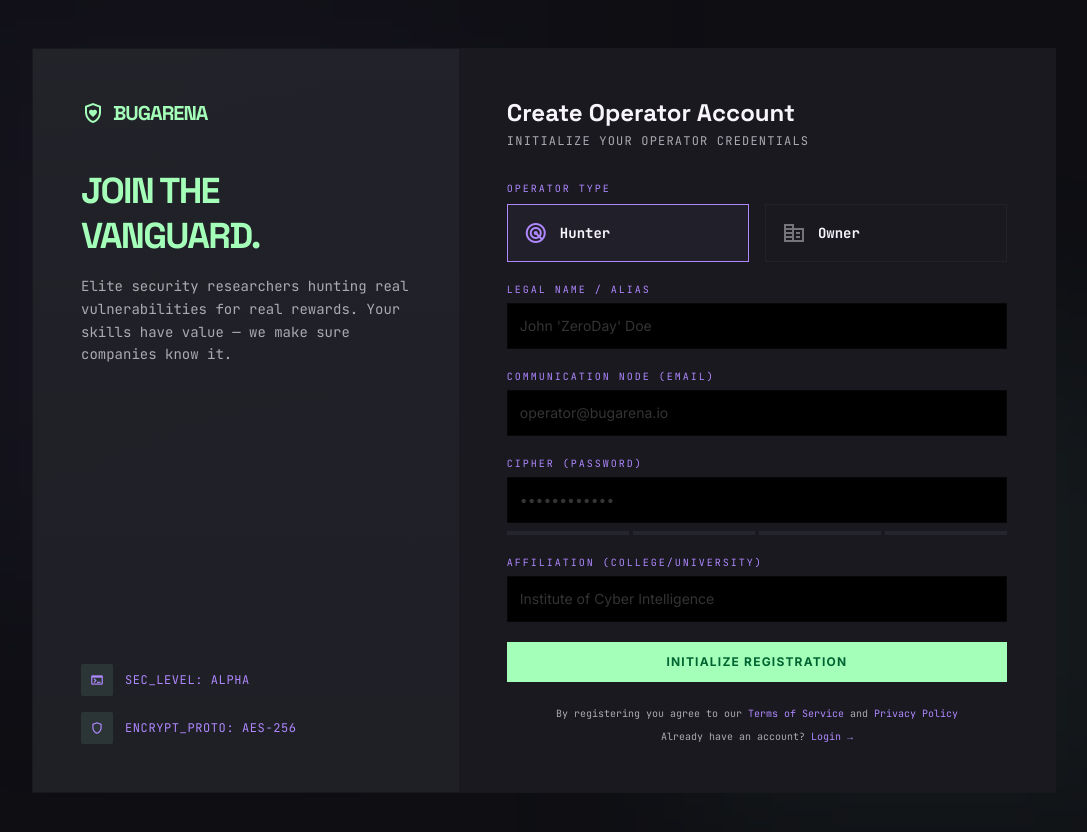
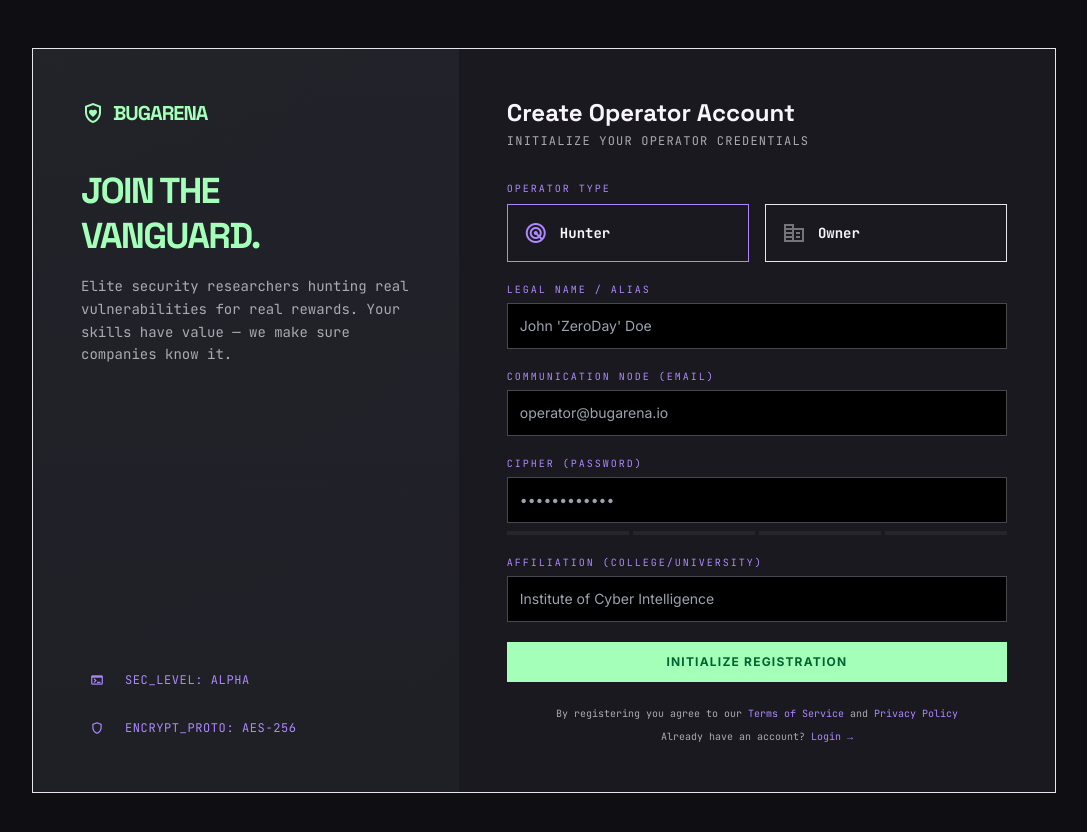
Before and after one commit to ramanverse/BugArena, a React (Vite) app in the folder bugarena-frontend/: page /register in a window 1280 px wide. Shown: the top 832 px of the page, without its empty margins (96-1183 px from the left). Built offline with nearby package versions, Linux system fonts and the light colour scheme; no server answers.

Commit message:
feat(theme): implement persistent multi-theme and color accent engine

```diff
--- /dev/null
+++ b/bugarena-frontend/src/hooks/useTheme.js
@@ -0,0 +1,25 @@
+import { useEffect } from 'react'
+import useThemeStore from '../stores/themeStore'
+
+export function useTheme() {
+  const { mode, accent, setMode, setAccent } = useThemeStore()
+
+  useEffect(() => {
+    const root = document.documentElement
+
+    // Manage light/dark class
+    if (mode === 'light') {
+      root.classList.add('light')
+    } else {
+      root.classList.remove('light')
+    }
+
+    // Manage accent class
+    root.classList.remove('accent-emerald', 'accent-sapphire', 'accent-amethyst', 'accent-amber')
+    if (accent && accent !== 'emerald') {
+      root.classList.add(`accent-${accent}`)
+    }
+  }, [mode, accent])
+
+  return { mode, accent, setMode, setAccent }
+}
--- a/bugarena-frontend/src/index.css
+++ b/bugarena-frontend/src/index.css
@@ -8,14 +8,112 @@
     --secondary-rgb: 175, 136, 255;
     --tertiary-rgb: 105, 156, 255;
     --error-rgb: 255, 113, 108;
+
+    /* Theme colors defaults (Dark Theme) */
+    --color-primary: #a4ffb9;
+    --color-primary-dim: #00ed7e;
+    --color-primary-fixed: #00fd87;
+    --color-primary-container: #00fd87;
+    --color-on-primary: #006532;
+    --color-on-primary-fixed: #004621;
+    --color-on-primary-container: #005b2c;
+    --color-on-primary-fixed-variant: #006632;
+
+    --color-secondary: #af88ff;
+    --color-secondary-dim: #8a4cfc;
+    --color-secondary-container: #6001d1;
+    --color-secondary-fixed: #dcc9ff;
+    --color-secondary-fixed-dim: #d0b8ff;
+    --color-on-secondary: #2b0065;
+    --color-on-secondary-container: #e1d0ff;
+    --color-on-secondary-fixed: #430097;
+    --color-on-secondary-fixed-variant: #6514d6;
+
+    --color-tertiary: #699cff;
+    --color-tertiary-dim: #699cff;
+    --color-tertiary-fixed: #8ab0ff;
+    --color-tertiary-fixed-dim: #73a2ff;
+    --color-tertiary-container: #4388fd;
+    --color-on-tertiary: #001e4a;
+    --color-on-tertiary-container: #000311;
+    --color-on-tertiary-fixed: #00163b;
+    --color-on-tertiary-fixed-variant: #00377b;
+
+    --color-background: #0e0e13;
+    --color-surface: #0e0e13;
+    --color-surface-dim: #0e0e13;
+    --color-surface-variant: #25252d;
+    --color-surface-lowest: #000000;
+    --color-surface-low: #131319;
+    --color-surface-container: #19191f;
+    --color-surface-high: #1f1f26;
+    --color-surface-highest: #25252d;
+    --color-on-surface: #f9f5fd;
+    --color-on-surface-variant: #acaab1;
+    --color-on-background: #f9f5fd;
+    --color-outline: #76747b;
+    --color-outline-variant: #48474d;
+  }
+
+  /* Light Theme Class Override */
+  .light {
+    --color-background: #f9f5fd;
+    --color-surface: #ffffff;
+    --color-surface-dim: #f1edf7;
+    --color-surface-variant: #ece7f2;
+    --color-surface-lowest: #ffffff;
+    --color-surface-low: #f5f0fb;
+    --color-surface-container: #ece7f2;
+    --color-surface-high: #e4def0;
+    --color-surface-highest: #dbd4e8;
+    --color-on-surface: #0e0e13;
+    --color-on-surface-variant: #55545b;
+    --color-on-background: #0e0e13;
+    --color-outline: #76747b;
+    --color-outline-variant: #c5c2cc;
+  }
+
+  /* Accent Theme Class Overrides */
+  .accent-sapphire {
+    --color-primary: #699cff;
+    --color-primary-dim: #4388fd;
+    --color-primary-fixed: #8ab0ff;
+    --color-primary-container: #8ab0ff;
+    --color-on-primary: #001e4a;
+    --color-on-primary-fixed: #00163b;
+    --color-on-primary-container: #00163b;
+    --color-on-primary-fixed-variant: #00377b;
+  }
+
+  .accent-amethyst {
+    --color-primary: #af88ff;
+    --color-primary-dim: #8a4cfc;
+    --color-primary-fixed: #dcc9ff;
+    --color-primary-container: #dcc9ff;
+    --color-on-primary: #2b0065;
+    --color-on-primary-fixed: #430097;
+    --color-on-primary-container: #430097;
+    --color-on-primary-fixed-variant: #6514d6;
+  }
+
+  .accent-amber {
+    --color-primary: #ffb26c;
+    --color-primary-dim: #e67e22;
+    --color-primary-fixed: #ffcc99;
+    --color-primary-container: #ffcc99;
+    --color-on-primary: #5c2d00;
+    --color-on-primary-fixed: #3d1c00;
+    --color-on-primary-container: #3d1c00;
+    --color-on-primary-fixed-variant: #5c2d00;
   }
 
   body {
-    background-color: #0e0e13;
-    color: #f9f5fd;
+    background-color: var(--color-background);
+    color: var(--color-on-surface);
     font-family: 'Inter', sans-serif;
     -webkit-font-smoothing: antialiased;
     -moz-osx-font-smoothing: grayscale;
+    transition: background-color 0.3s ease, color 0.3s ease;
   }
 
   ::selection {
@@ -77,6 +175,10 @@
 
   /* Input field */
   .input-field {
-    @apply bg-surface-container-lowest border border-outline-variant/10 focus:border-primary/50 focus:ring-0 focus:outline-none text-sm p-3 placeholder:text-on-surface-variant/30 text-on-surface w-full rounded-none transition-colors duration-200;
+    @apply bg-surface-container-lowest border focus:ring-0 focus:outline-none text-sm p-3 text-on-surface w-full rounded-none transition-colors duration-200;
+    border-color: var(--color-outline-variant);
+  }
+  .input-field:focus {
+    border-color: var(--color-primary);
   }
 }
--- /dev/null
+++ b/bugarena-frontend/src/stores/themeStore.js
@@ -0,0 +1,23 @@
+import { create } from 'zustand'
+import { persist } from 'zustand/middleware'
+
+const useThemeStore = create(
+  persist(
+    (set) => ({
+      mode: 'dark', // 'dark' | 'light'
+      accent: 'emerald', // 'emerald' | 'sapphire' | 'amethyst' | 'amber'
+
+      setMode: (mode) => set({ mode }),
+      setAccent: (accent) => set({ accent }),
+    }),
+    {
+      name: 'bugarena-theme',
+      partialize: (state) => ({
+        mode: state.mode,
+        accent: state.accent,
+      }),
+    },
+  ),
+)
+
+export default useThemeStore
--- a/bugarena-frontend/tailwind.config.js
+++ b/bugarena-frontend/tailwind.config.js
@@ -4,53 +4,53 @@ export default {
   theme: {
     extend: {
       colors: {
-        primary: '#a4ffb9',
-        'primary-dim': '#00ed7e',
-        'primary-fixed': '#00fd87',
-        'primary-container': '#00fd87',
-        'on-primary': '#006532',
-        'on-primary-fixed': '#004621',
-        'on-primary-container': '#005b2c',
-        'on-primary-fixed-variant': '#006632',
-        secondary: '#af88ff',
-        'secondary-dim': '#8a4cfc',
-        'secondary-container': '#6001d1',
-        'secondary-fixed': '#dcc9ff',
-        'secondary-fixed-dim': '#d0b8ff',
-        'on-secondary': '#2b0065',
-        'on-secondary-container': '#e1d0ff',
-        'on-secondary-fixed': '#430097',
-        'on-secondary-fixed-variant': '#6514d6',
-        tertiary: '#699cff',
-        'tertiary-dim': '#699cff',
-        'tertiary-fixed': '#8ab0ff',
-        'tertiary-fixed-dim': '#73a2ff',
-        'tertiary-container': '#4388fd',
-        'on-tertiary': '#001e4a',
-        'on-tertiary-container': '#000311',
-        'on-tertiary-fixed': '#00163b',
-        'on-tertiary-fixed-variant': '#00377b',
+        primary: 'var(--color-primary)',
+        'primary-dim': 'var(--color-primary-dim)',
+        'primary-fixed': 'var(--color-primary-fixed)',
+        'primary-container': 'var(--color-primary-container)',
+        'on-primary': 'var(--color-on-primary)',
+        'on-primary-fixed': 'var(--color-on-primary-fixed)',
+        'on-primary-container': 'var(--color-on-primary-container)',
+        'on-primary-fixed-variant': 'var(--color-on-primary-fixed-variant)',
+        secondary: 'var(--color-secondary)',
+        'secondary-dim': 'var(--color-secondary-dim)',
+        'secondary-container': 'var(--color-secondary-container)',
+        'secondary-fixed': 'var(--color-secondary-fixed)',
+        'secondary-fixed-dim': 'var(--color-secondary-fixed-dim)',
+        'on-secondary': 'var(--color-on-secondary)',
+        'on-secondary-container': 'var(--color-on-secondary-container)',
+        'on-secondary-fixed': 'var(--color-on-secondary-fixed)',
+        'on-secondary-fixed-variant': 'var(--color-on-secondary-fixed-variant)',
+        tertiary: 'var(--color-tertiary)',
+        'tertiary-dim': 'var(--color-tertiary-dim)',
+        'tertiary-fixed': 'var(--color-tertiary-fixed)',
+        'tertiary-fixed-dim': 'var(--color-tertiary-fixed-dim)',
+        'tertiary-container': 'var(--color-tertiary-container)',
+        'on-tertiary': 'var(--color-on-tertiary)',
+        'on-tertiary-container': 'var(--color-on-tertiary-container)',
+        'on-tertiary-fixed': 'var(--color-on-tertiary-fixed)',
+        'on-tertiary-fixed-variant': 'var(--color-on-tertiary-fixed-variant)',
         error: '#ff716c',
         'error-dim': '#d7383b',
         'error-container': '#9f0519',
         'on-error': '#490006',
         'on-error-container': '#ffa8a3',
-        background: '#0e0e13',
-        surface: '#0e0e13',
-        'surface-dim': '#0e0e13',
+        background: 'var(--color-background)',
+        surface: 'var(--color-surface)',
+        'surface-dim': 'var(--color-surface-dim)',
         'surface-bright': '#2c2b33',
-        'surface-tint': '#a4ffb9',
-        'surface-variant': '#25252d',
-        'surface-container-lowest': '#000000',
-        'surface-container-low': '#131319',
-        'surface-container': '#19191f',
-        'surface-container-high': '#1f1f26',
-        'surface-container-highest': '#25252d',
-        'on-surface': '#f9f5fd',
-        'on-surface-variant': '#acaab1',
-        'on-background': '#f9f5fd',
-        outline: '#76747b',
-        'outline-variant': '#48474d',
+        'surface-tint': 'var(--color-primary)',
+        'surface-variant': 'var(--color-surface-variant)',
+        'surface-container-lowest': 'var(--color-surface-lowest)',
+        'surface-container-low': 'var(--color-surface-low)',
+        'surface-container': 'var(--color-surface-container)',
+        'surface-container-high': 'var(--color-surface-high)',
+        'surface-container-highest': 'var(--color-surface-highest)',
+        'on-surface': 'var(--color-on-surface)',
+        'on-surface-variant': 'var(--color-on-surface-variant)',
+        'on-background': 'var(--color-on-background)',
+        outline: 'var(--color-outline)',
+        'outline-variant': 'var(--color-outline-variant)',
         'inverse-surface': '#fcf8ff',
         'inverse-primary': '#006e37',
         'inverse-on-surface': '#55545b',
```
